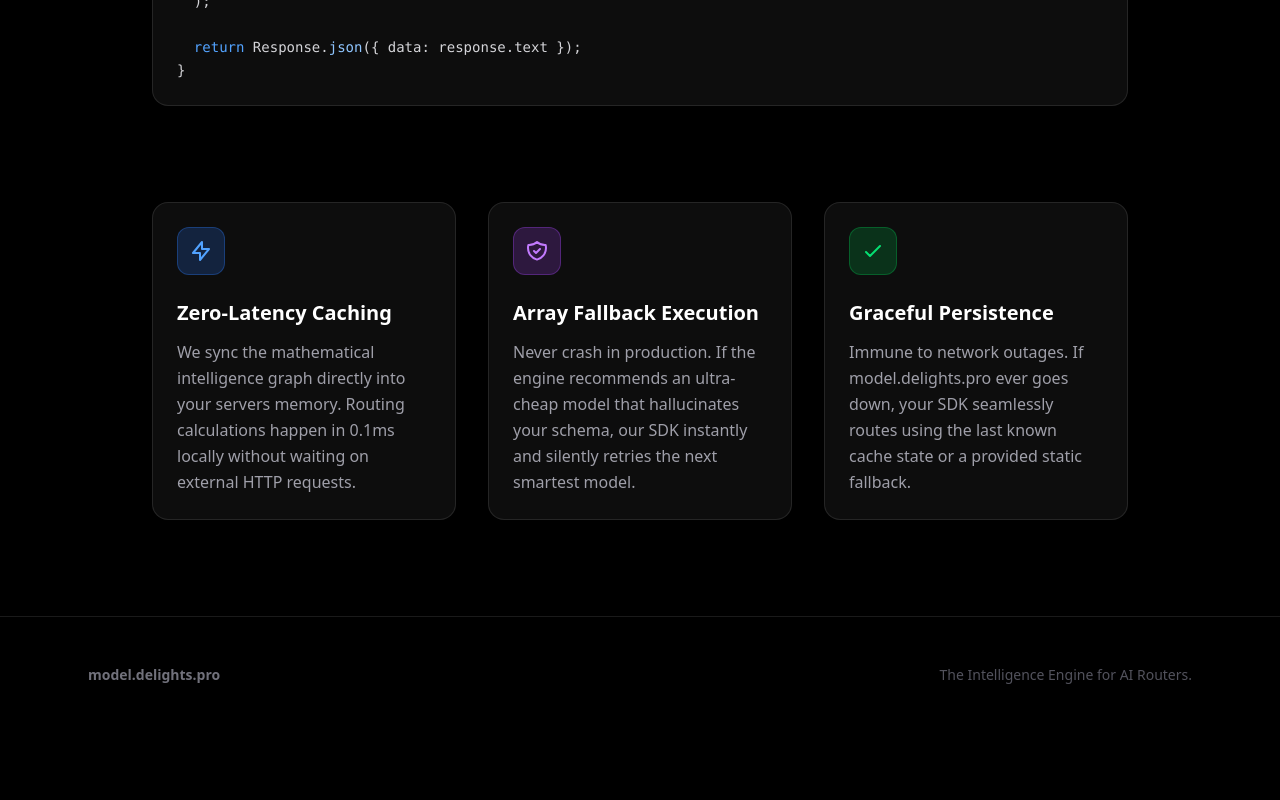
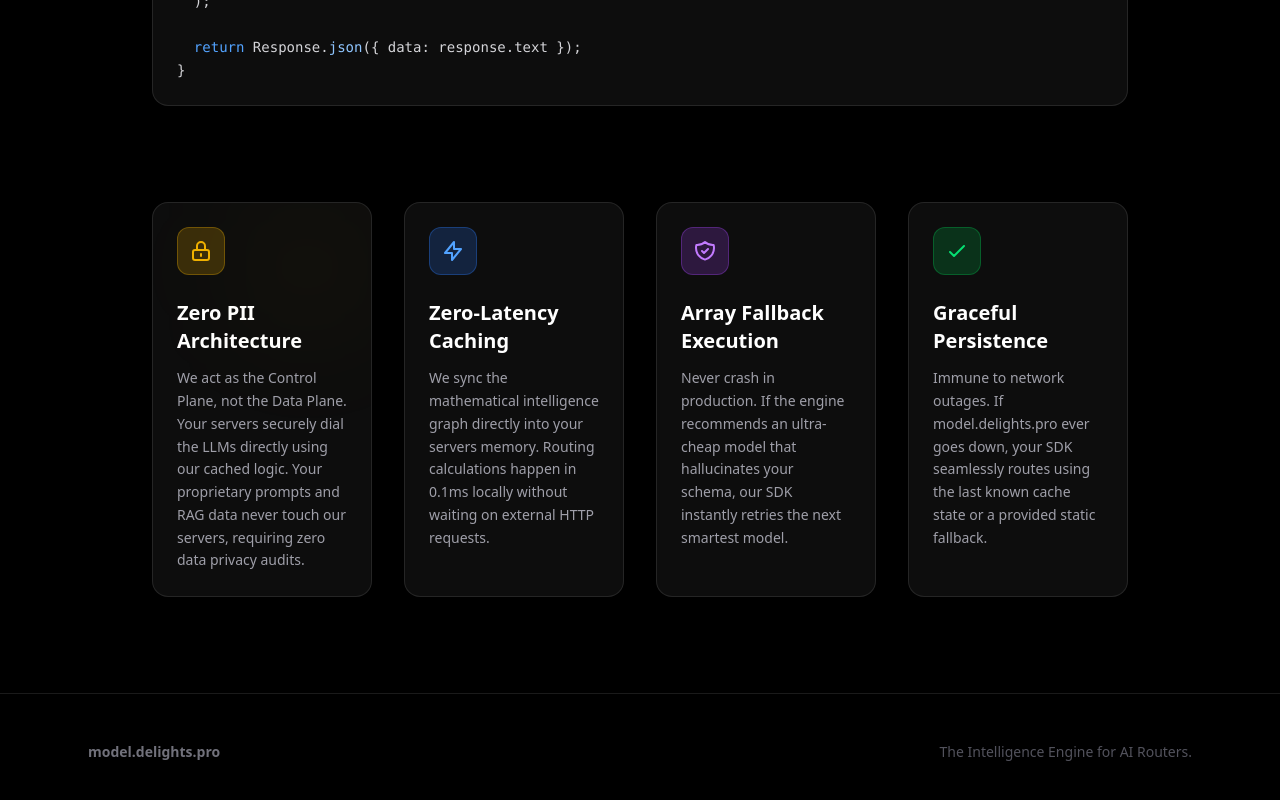
Before and after one commit to LinusInnovator/model.delights, a Next.js app: page /enterprise in a window 1280 px wide. Shown: the part 1526-2326 px from the top of the page. Before the commit the page ends 2259 px from the top, so only its background shows below. Built offline with nearby package versions, Linux system fonts and the light colour scheme.

Commit message:
feat(ui): add zero pii architecture feature highlight to enterprise grid

```diff
--- a/src/app/enterprise/page.tsx
+++ b/src/app/enterprise/page.tsx
@@ -99,7 +99,21 @@ export default function EnterprisePage() {
                 </div>
 
                 {/* Feature Grid */}
-                <div className="grid grid-cols-1 md:grid-cols-3 gap-8 mt-24 text-left">
+                <div className="grid grid-cols-1 md:grid-cols-2 lg:grid-cols-4 gap-8 mt-24 text-left">
+
+                    <div className="p-6 rounded-2xl bg-white/5 border border-white/10 hover:bg-white/[0.07] transition-colors relative overflow-hidden group">
+                        <div className="absolute top-0 right-0 w-32 h-32 bg-yellow-500/5 rounded-full blur-3xl group-hover:bg-yellow-500/10 transition-colors"></div>
+                        <div className="w-12 h-12 bg-yellow-500/20 rounded-xl flex items-center justify-center mb-6 border border-yellow-500/30">
+                            <svg className="w-6 h-6 text-yellow-500" fill="none" viewBox="0 0 24 24" stroke="currentColor">
+                                <path strokeLinecap="round" strokeLinejoin="round" strokeWidth={2} d="M12 15v2m-6 4h12a2 2 0 002-2v-6a2 2 0 00-2-2H6a2 2 0 00-2 2v6a2 2 0 002 2zm10-10V7a4 4 0 00-8 0v4h8z" />
+                            </svg>
+                        </div>
+                        <h3 className="text-xl font-bold mb-3">Zero PII Architecture</h3>
+                        <p className="text-zinc-400 leading-relaxed relative z-10 text-sm">
+                            We act as the Control Plane, not the Data Plane. Your servers securely dial the LLMs directly using our cached logic. Your proprietary prompts and RAG data never touch our servers, requiring zero data privacy audits.
+                        </p>
+                    </div>
+
                     <div className="p-6 rounded-2xl bg-white/5 border border-white/10 hover:bg-white/[0.07] transition-colors">
                         <div className="w-12 h-12 bg-blue-500/20 rounded-xl flex items-center justify-center mb-6 border border-blue-500/30">
                             <svg className="w-6 h-6 text-blue-400" fill="none" viewBox="0 0 24 24" stroke="currentColor">
@@ -107,7 +121,7 @@ export default function EnterprisePage() {
                             </svg>
                         </div>
                         <h3 className="text-xl font-bold mb-3">Zero-Latency Caching</h3>
-                        <p className="text-zinc-400 leading-relaxed">
+                        <p className="text-zinc-400 leading-relaxed text-sm">
                             We sync the mathematical intelligence graph directly into your servers memory. Routing calculations happen in 0.1ms locally without waiting on external HTTP requests.
                         </p>
                     </div>
@@ -119,8 +133,8 @@ export default function EnterprisePage() {
                             </svg>
                         </div>
                         <h3 className="text-xl font-bold mb-3">Array Fallback Execution</h3>
-                        <p className="text-zinc-400 leading-relaxed">
-                            Never crash in production. If the engine recommends an ultra-cheap model that hallucinates your schema, our SDK instantly and silently retries the next smartest model.
+                        <p className="text-zinc-400 leading-relaxed text-sm">
+                            Never crash in production. If the engine recommends an ultra-cheap model that hallucinates your schema, our SDK instantly retries the next smartest model.
                         </p>
                     </div>
 
@@ -131,7 +145,7 @@ export default function EnterprisePage() {
                             </svg>
                         </div>
                         <h3 className="text-xl font-bold mb-3">Graceful Persistence</h3>
-                        <p className="text-zinc-400 leading-relaxed">
+                        <p className="text-zinc-400 leading-relaxed text-sm">
                             Immune to network outages. If model.delights.pro ever goes down, your SDK seamlessly routes using the last known cache state or a provided static fallback.
                         </p>
                     </div>
```
